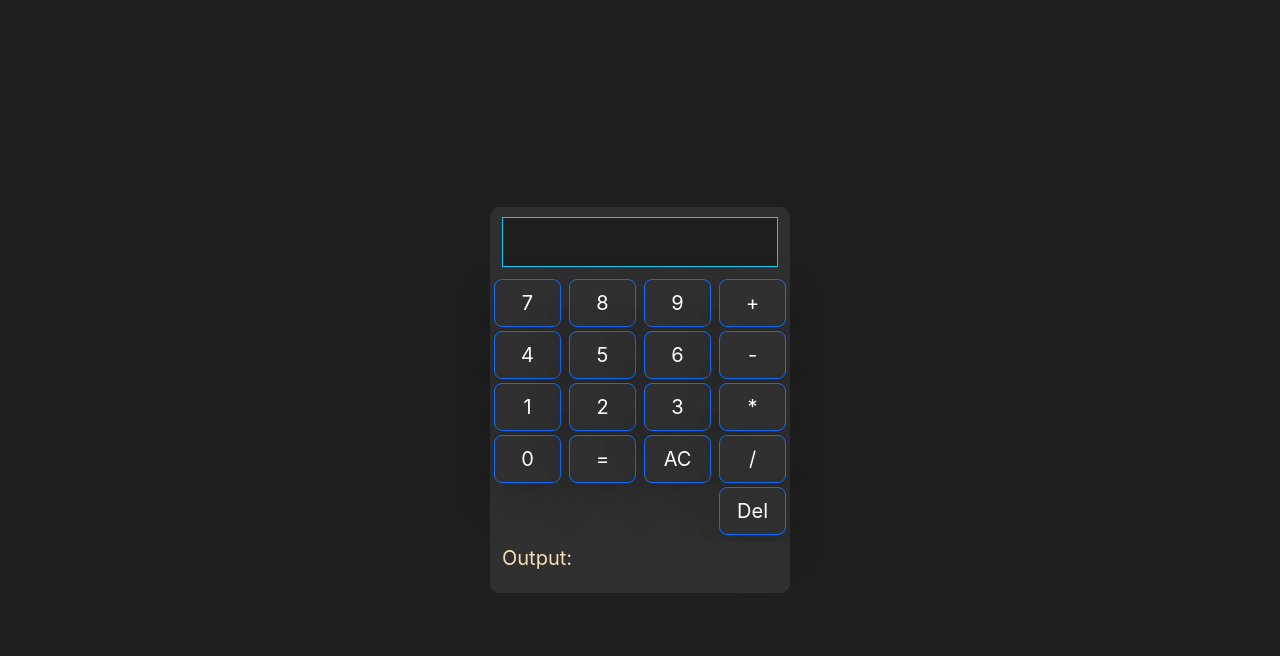
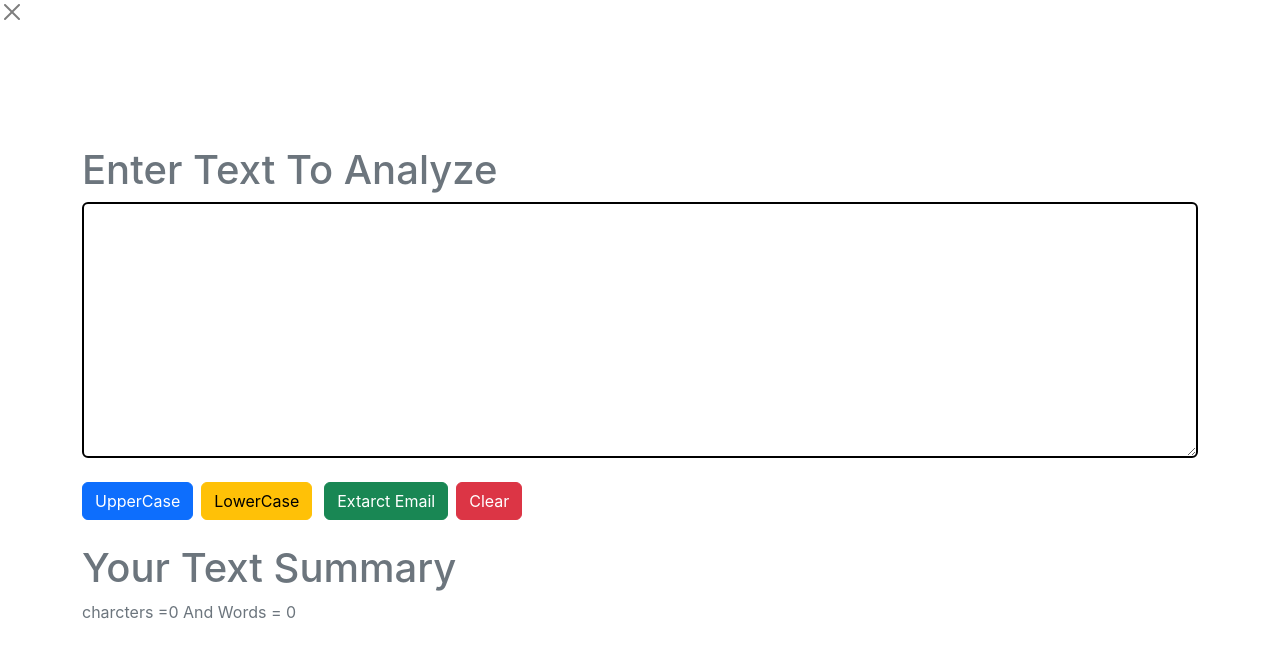
Before and after one commit to yasirarafath96/Applications, a React (Create React App) app: page /Textutils in a window 1280 px wide. Shown: the top 656 px of the page. Built offline with nearby package versions, Linux system fonts and the light colour scheme.

Commit message:
first commit

```diff
--- a/package.json
+++ b/package.json
@@ -35,5 +35,8 @@
       "last 1 firefox version",
       "last 1 safari version"
     ]
+  },
+  "devDependencies": {
+    "react-router-dom": "^6.23.1"
   }
 }
--- a/src/App.js
+++ b/src/App.js
@@ -2,12 +2,24 @@ import logo from "./logo.svg";
 import "./App.css";
 import Calculator from "./Calculator/Calculator";
 import Calculator2 from "./Calculator2/Calculator2";
+import Textform from "./Textutils/Textform";
+import { Route, Routes } from "react-router-dom";
+import Nopage from "./Nopage";
+import Home from "./Home";
 
 function App() {
   return (
     <>
+      <Routes>
+        <Route path="/" element={<Home />}></Route>
+        <Route path="/Home" element={<Home />}></Route>
+        <Route path="/Calculator" element={<Calculator2 />}></Route>
+        <Route path="/Textutils" element={<Textform />}></Route>
+        <Route path="*" element={<Nopage />}></Route>
+        <Route></Route>
+      </Routes>
+
       {/* <Calculator /> */}
-      <Calculator2 />
     </>
   );
 }
--- a/src/Calculator2/Calculator2.js
+++ b/src/Calculator2/Calculator2.js
@@ -1,7 +1,9 @@
 import React, { useState } from "react";
 import "../Calculator2/Calci.css";
+import { useNavigate } from "react-router-dom";
 
 const Calculator2 = () => {
+  const navigate = useNavigate();
   const [currentOp, setCurrentOp] = useState("");
   const [currentInput, setCurrentInput] = useState("");
   const [output, setOutput] = useState("");
@@ -58,8 +60,19 @@ const Calculator2 = () => {
   const digits3 = ["9", "6", "3"];
   const operators = ["+", "-", "*", "/"];
 
+  // const handlehome = () => {
+  //   navigate("/Home");
+  // };
+
   return (
+    <>
       <div className="d-flex justify-content-center align-items-center vh-100 calculator-out">
+        {/* <button
+          type="button"
+          class="btn-close "
+          aria-label="Close"
+          onClick={handlehome}
+        ></button> */}
         <div className="container-md calculator-in">
           <div className="row">
             <div className="col-12">
@@ -144,6 +157,7 @@ const Calculator2 = () => {
           </div>
         </div>
       </div>
+    </>
   );
 };
 
--- /dev/null
+++ b/src/Home.js
@@ -0,0 +1,13 @@
+import React from "react";
+import Navbar from "./Navbar";
+
+function Home() {
+  return (
+    <div className="bg-body-tertiary text-center pt-5 vh-100">
+      <h4 className="">Home Page</h4>
+      <Navbar />
+    </div>
+  );
+}
+
+export default Home;
--- /dev/null
+++ b/src/Navbar.js
@@ -0,0 +1,38 @@
+import React from "react";
+import { Navigate, useNavigate } from "react-router-dom";
+
+function Navbar() {
+  const navigate = useNavigate();
+
+  const handleCalculator = () => {
+    navigate("/Calculator");
+  };
+
+  const handletext = () => {
+    navigate("/Textutils");
+  };
+  return (
+    <>
+      <nav class="navbar bg-body-tertiary">
+        <form class="container-fluid justify-content-start">
+          <button
+            class="btn btn-outline-success me-2"
+            type="button"
+            onClick={handleCalculator}
+          >
+            Calculator
+          </button>
+          <button
+            class="btn btn-outline-success me-2"
+            type="button"
+            onClick={handletext}
+          >
+            Text Utils
+          </button>
+        </form>
+      </nav>
+    </>
+  );
+}
+
+export default Navbar;
--- /dev/null
+++ b/src/Nopage.js
@@ -0,0 +1,7 @@
+import React from "react";
+
+function Nopage() {
+  return <div>Page Not Found!!</div>;
+}
+
+export default Nopage;
--- /dev/null
+++ b/src/Textutils/Textform.js
@@ -0,0 +1,112 @@
+import React, { useState } from "react";
+import { useNavigate } from "react-router-dom";
+
+export default function Textform(props) {
+  const navigate = useNavigate();
+
+  const handleUpClick = () => {
+    let newText = text.toUpperCase();
+    setText(newText);
+  };
+
+  const handleDwClick = () => {
+    let newtexts = text.toLowerCase();
+    setText(newtexts);
+  };
+  const handleOnChange = (event) => {
+    setText(event.target.value);
+  };
+
+  const handleEmClick = () => {
+    const Regex = /\b[\w.-]+@[\w.-]+.\w{2,4}\b/gi;
+    const emailFound = text.match(Regex);
+    if (emailFound) {
+      let uniqueEmail = [...new Set(emailFound)];
+      setText(uniqueEmail.join(",  "));
+    } else {
+      setText("No email found !!");
+    }
+  };
+
+  const handleClrClick = () => {
+    setText(" ");
+  };
+
+  const handlehome = () => {
+    navigate("/Home");
+  };
+  const [text, setText] = useState("");
+  return (
+    <>
+      <button
+        type="button"
+        class="btn-close "
+        aria-label="Close"
+        onClick={handlehome}
+      ></button>
+      <div className="container  mx-auto" style={{ marginTop: "120px" }}>
+        <div>
+          <h1
+            className="text"
+            style={{ color: props.mode ? "black" : "#6c757d" }}
+          >
+            Enter Text To Analyze
+          </h1>
+          <div>
+            <textarea
+              className="form-control"
+              style={{
+                borderWidth: "2.5px",
+                borderColor: props.mode ? "black" : "black",
+              }}
+              id="myBox"
+              value={text}
+              onChange={handleOnChange}
+              rows="10"
+            ></textarea>
+            <button className="btn btn-primary my-4" onClick={handleUpClick}>
+              {" "}
+              UpperCase
+            </button>
+            <button
+              className="btn btn-warning my-4 mx-2"
+              onClick={handleDwClick}
+            >
+              {" "}
+              LowerCase
+            </button>
+            <button
+              className="btn btn-success my-4 mx-1"
+              onClick={handleEmClick}
+            >
+              Extarct Email
+            </button>
+            <button
+              className="btn btn-danger my-4 mx-1"
+              onClick={handleClrClick}
+            >
+              Clear
+            </button>
+          </div>
+        </div>
+        <div>
+          <h1
+            className="text"
+            style={{ color: props.mode ? "black" : "#6c757d" }}
+          >
+            {" "}
+            Your Text Summary
+          </h1>
+          <p
+            className="text"
+            style={{ color: props.mode ? "black" : "#6c757d" }}
+          >
+            {" "}
+            charcters ={text.replace(/\s/g, "").length} And Words ={" "}
+            {text.trim().split(/\s+/).filter(Boolean).length}
+          </p>
+        </div>
+      </div>
+    </>
+  );
+}
--- a/src/index.js
+++ b/src/index.js
@@ -1,14 +1,17 @@
-import React from 'react';
-import ReactDOM from 'react-dom/client';
-import './index.css';
-import App from './App';
-import reportWebVitals from './reportWebVitals';
+import React from "react";
+import ReactDOM from "react-dom/client";
+import "./index.css";
+import App from "./App";
+import reportWebVitals from "./reportWebVitals";
+import { BrowserRouter } from "react-router-dom";
 
-const root = ReactDOM.createRoot(document.getElementById('root'));
+const root = ReactDOM.createRoot(document.getElementById("root"));
 root.render(
-  <React.StrictMode>
-    <App />
-  </React.StrictMode>
+  <BrowserRouter>
+    <React.StrictMode>
+      <App />
+    </React.StrictMode>
+  </BrowserRouter>
 );
 
 // If you want to start measuring performance in your app, pass a function
```
Also changed, not shown: 1 other file (tests, documents, lock files or other folders). Lines whose indentation alone changed are shown as unchanged.
